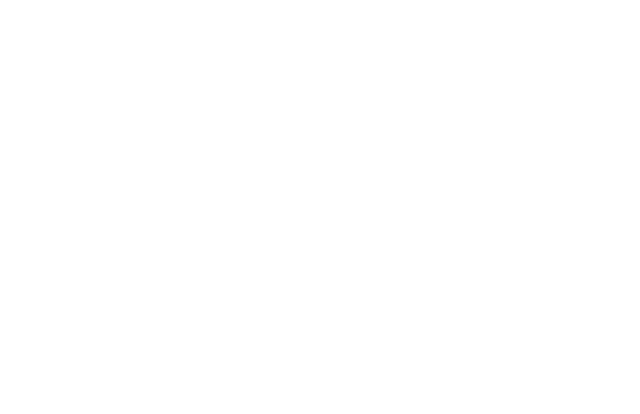
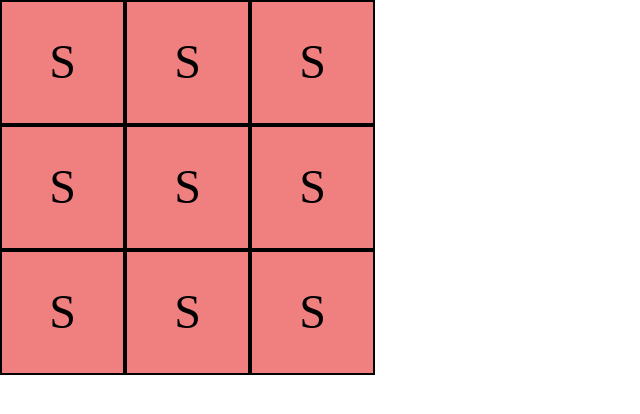
Before and after one commit to MatthewSimmonsDev/Tic-Tac-Toe, a plain HTML site: page index.html in a window 1280 px wide. Shown: the whole page, without its empty margins (0-640 px from the left). Drawn offline with Linux system fonts and the light colour scheme.

Commit message:
Created grid and gameboard object

```diff
--- a/app.js
+++ b/app.js
@@ -0,0 +1,8 @@
+const gameBoard = (() => {
+  const gameBoardArr = [
+    [1,2,3],
+    [4,5,6],
+    [7,8,9]
+  ];
+  return gameBoardArr;
+})();
--- a/index.html
+++ b/index.html
@@ -8,6 +8,17 @@
     <title>Tic Tac Toe</title>
   </head>
   <body>
+    <div id="gameboard-container">
+      <div class="gamespace s1">S</div>
+      <div class="gamespace s2">S</div>
+      <div class="gamespace s3">S</div>
+      <div class="gamespace s4">S</div>
+      <div class="gamespace s5">S</div>
+      <div class="gamespace s6">S</div>
+      <div class="gamespace s7">S</div>
+      <div class="gamespace s8">S</div>
+      <div class="gamespace s9">S</div>
+    </div>
     <script src="app.js"></script>
   </body>
 </html>
--- a/style.css
+++ b/style.css
@@ -0,0 +1,21 @@
+* {
+  padding: 0px;
+  margin: 0px;
+}
+
+#gameboard-container {
+  background-color: lightcoral;
+  display: grid;
+  width: 375px;
+  height: 375px;
+  grid-template-columns: 1fr 1fr 1fr;
+  grid-template-rows: 1fr 1fr 1fr;
+}
+
+.gamespace {
+  text-align: center;
+  font-size: 300%;
+  padding: 2rem;
+  color: black;
+  border: 2px solid black;
+}
```
